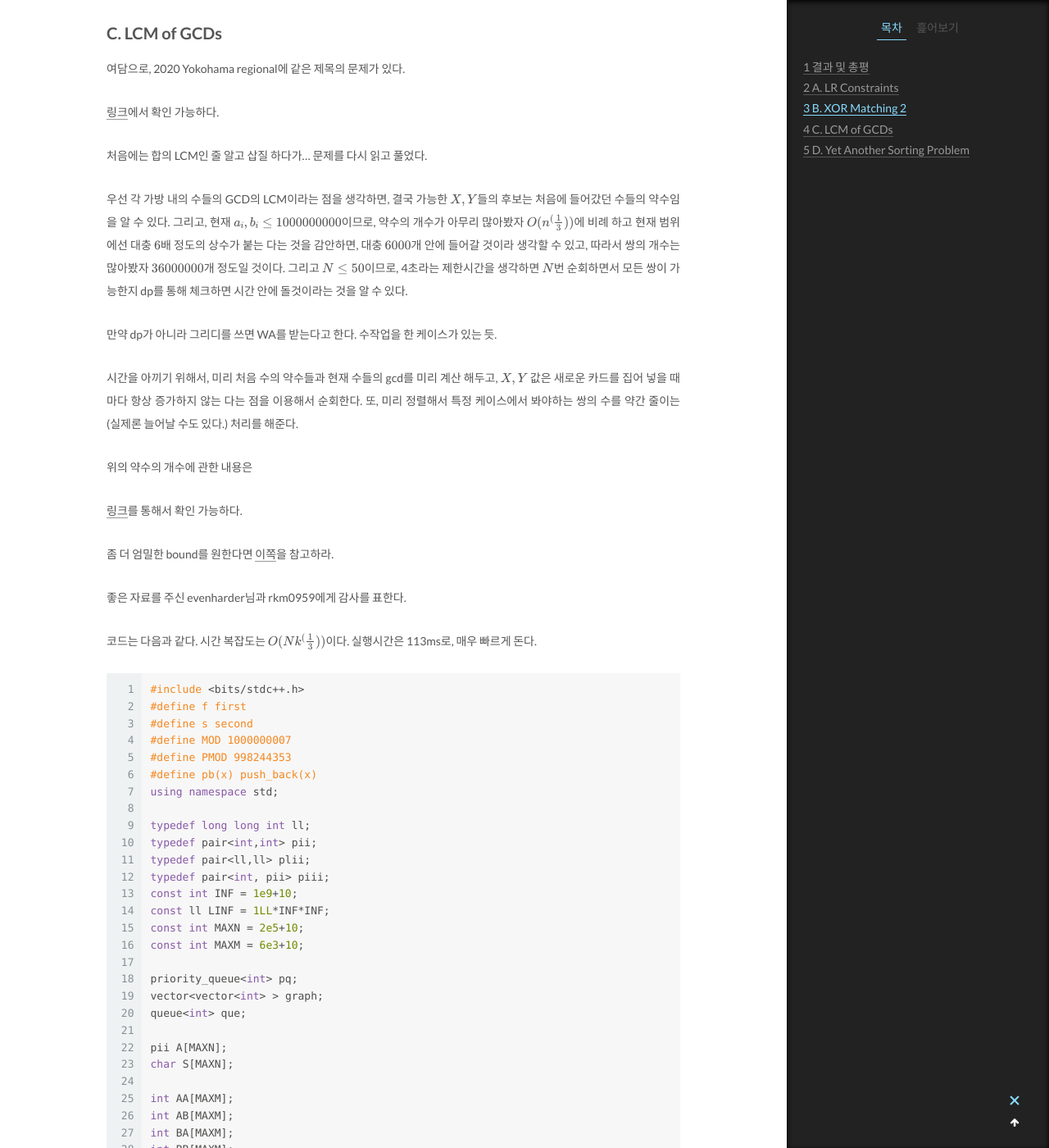
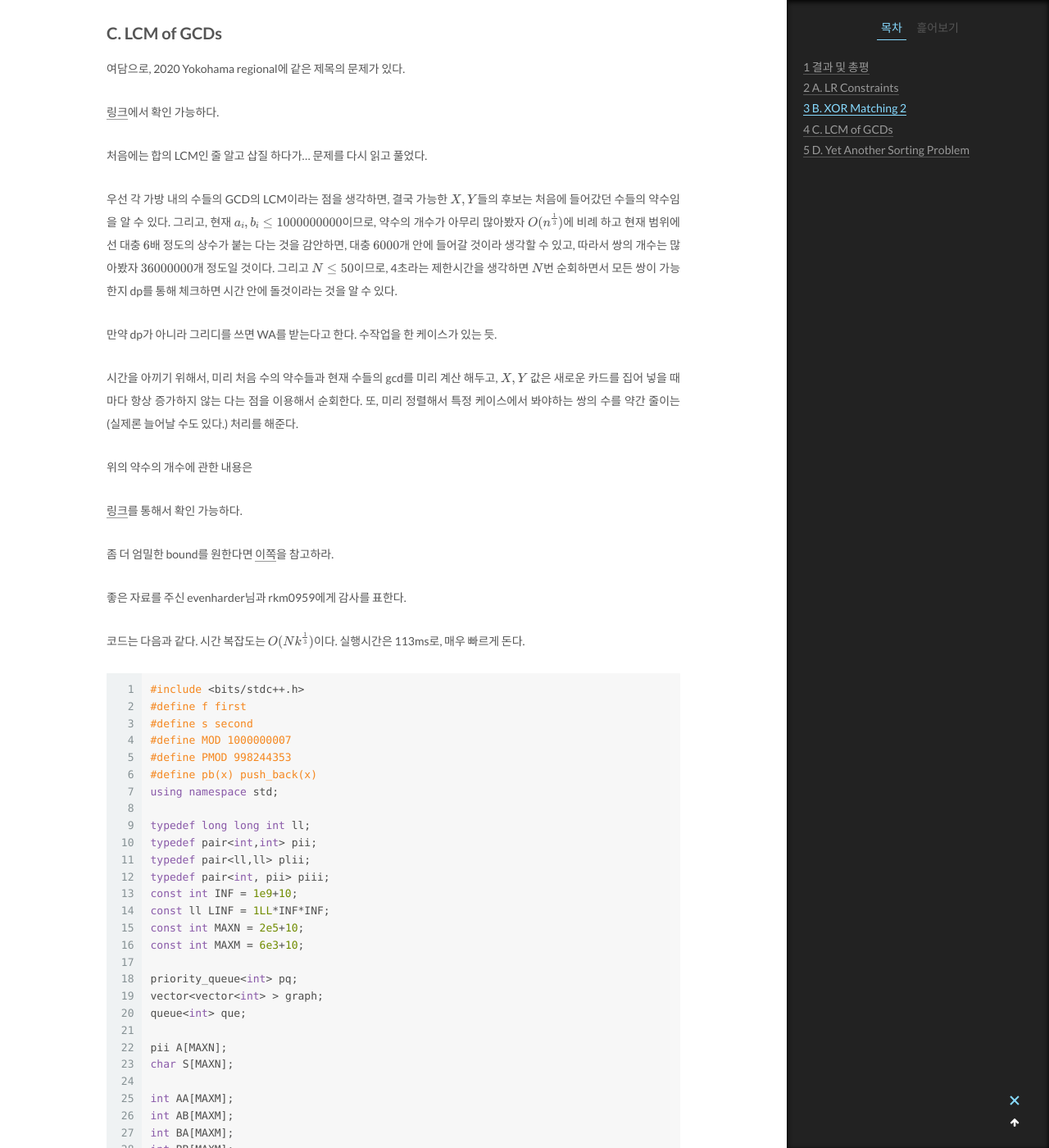
Before and after one commit to cs71107/cs71107.github.io, a Jekyll site: the page built from _posts/2021-07-25-ARC124.md, in a window 1280 px wide and 1400 px high, scrolled down 6805 px. Shown: the whole window at 82% size. Built offline with Jekyll 4.4.1, drawn with Linux system fonts in a browser that asks for light colours; formulas are drawn with MathJax 3; comment, search, counter and statistics services are not loaded.

Commit message:
faction fix

````diff
--- a/_posts/2021-07-25-ARC124.md
+++ b/_posts/2021-07-25-ARC124.md
@@ -271,7 +271,7 @@ int main()
 
 처음에는 합의 LCM인 줄 알고 삽질 하다가... 문제를 다시 읽고 풀었다.
 
-우선 각 가방 내의 수들의 GCD의 LCM이라는 점을 생각하면, 결국 가능한 $X,Y$들의 후보는 처음에 들어갔던 수들의 약수임을 알 수 있다. 그리고, 현재 $a_{i},b_{i} \leq 1000000000$이므로, 약수의 개수가 아무리 많아봤자 $O(n^(\frac{1}{3}))$에 비례 하고 현재 범위에선 대충 $6$배 정도의 상수가 붙는 다는 것을 감안하면, 대충 $6000$개 안에 들어갈 것이라 생각할 수 있고, 따라서 쌍의 개수는 많아봤자 $36000000$개 정도일 것이다. 그리고 $N \leq 50$이므로, 4초라는 제한시간을 생각하면 $N$번 순회하면서 모든 쌍이 가능한지 dp를 통해 체크하면 시간 안에 돌것이라는 것을 알 수 있다.
+우선 각 가방 내의 수들의 GCD의 LCM이라는 점을 생각하면, 결국 가능한 $X,Y$들의 후보는 처음에 들어갔던 수들의 약수임을 알 수 있다. 그리고, 현재 $a_{i},b_{i} \leq 1000000000$이므로, 약수의 개수가 아무리 많아봤자 $O(n^{\frac{1}{3}})$에 비례 하고 현재 범위에선 대충 $6$배 정도의 상수가 붙는 다는 것을 감안하면, 대충 $6000$개 안에 들어갈 것이라 생각할 수 있고, 따라서 쌍의 개수는 많아봤자 $36000000$개 정도일 것이다. 그리고 $N \leq 50$이므로, 4초라는 제한시간을 생각하면 $N$번 순회하면서 모든 쌍이 가능한지 dp를 통해 체크하면 시간 안에 돌것이라는 것을 알 수 있다.
 
 만약 dp가 아니라 그리디를 쓰면 WA를 받는다고 한다. 수작업을 한 케이스가 있는 듯.
 
@@ -285,7 +285,7 @@ int main()
 
 좋은 자료를 주신 evenharder님과 rkm0959에게 감사를 표한다.
 
-코드는 다음과 같다. 시간 복잡도는 $O(Nk^(\frac{1}{3}))$이다. 실행시간은 113ms로, 매우 빠르게 돈다.
+코드는 다음과 같다. 시간 복잡도는 $O(Nk^{\frac{1}{3}})$이다. 실행시간은 113ms로, 매우 빠르게 돈다.
 
 ```cpp
 #include <bits/stdc++.h>
````
